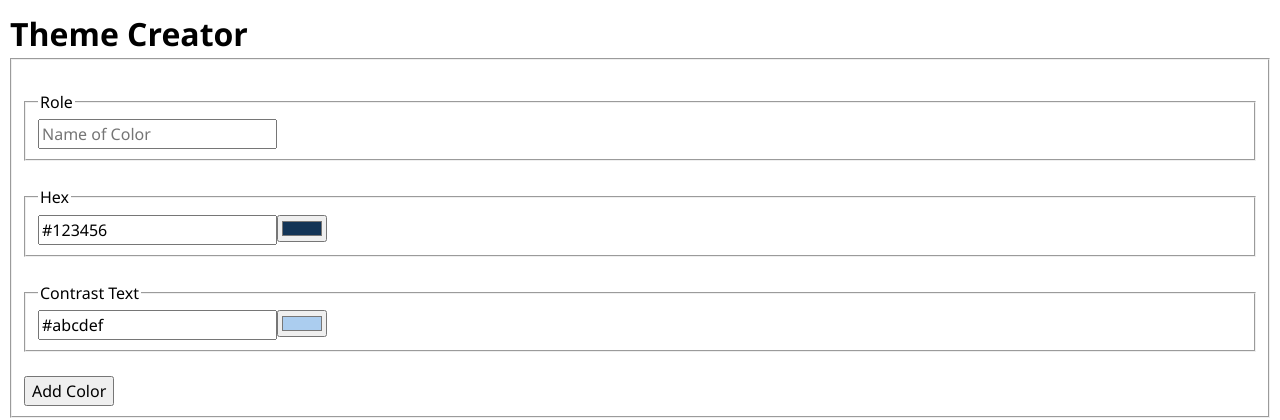
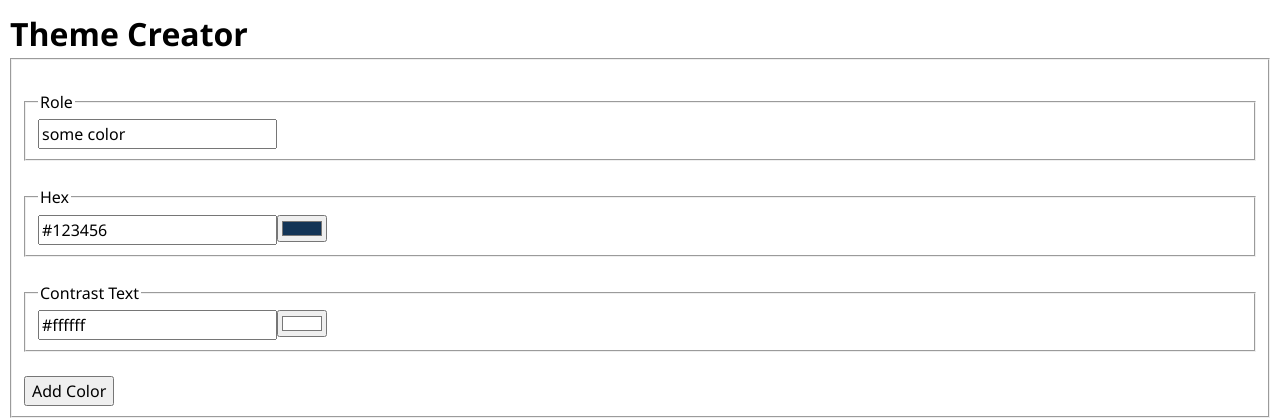
Before and after one commit to modomancs/recap-4, a React (Vite) app: page / in a window 1280 px wide. Shown: the top 420 px of the page. Built offline with nearby package versions, Linux system fonts and the light colour scheme.

Commit message:
fix text

```diff
--- a/src/Components/ColorForm/ColorForm.jsx
+++ b/src/Components/ColorForm/ColorForm.jsx
@@ -1,6 +1,13 @@
 import ColorInput from "../ColorInput/ColorInput";
 
-export default function ColorForm({ onSubmitValue }) {
+export default function ColorForm({
+  onSubmitValue,
+  initialInformation = {
+    role: "some color",
+    hex: "#123456",
+    contrastText: "#ffffff",
+  },
+}) {
   function handleSubmit(event) {
     event.preventDefault();
     const formData = new FormData(event.target);
@@ -15,21 +22,29 @@ export default function ColorForm({ onSubmitValue }) {
           <legend>Role</legend>
           <input
             type="text"
-            placeholder="Name of Color"
             id="role"
-            name="name"
+            name="role"
+            defaultValue={initialInformation.role}
             required
           />
         </fieldset>
         <br />
         <fieldset>
           <legend>Hex</legend>
-          <ColorInput id="hex" name="hex" defaultValue="#123456" />
+          <ColorInput
+            id="hex"
+            name="hex"
+            defaultValue={initialInformation.hex}
+          />
         </fieldset>
         <br />
         <fieldset>
           <legend>Contrast Text</legend>
-          <ColorInput id="contrast" name="contrast" defaultValue="#abcdef" />
+          <ColorInput
+            id="contrast"
+            name="contrastText"
+            defaultValue={initialInformation.contrastText}
+          />
           <br></br>
         </fieldset>
         <br />
```
